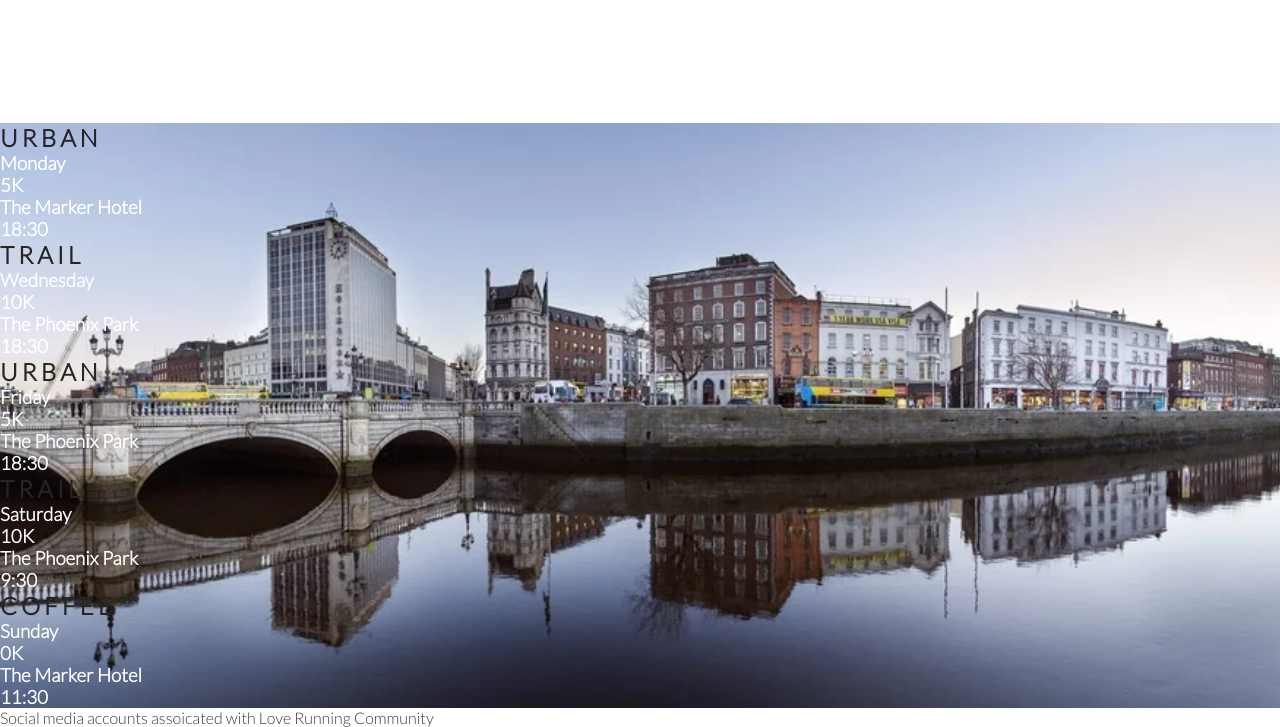
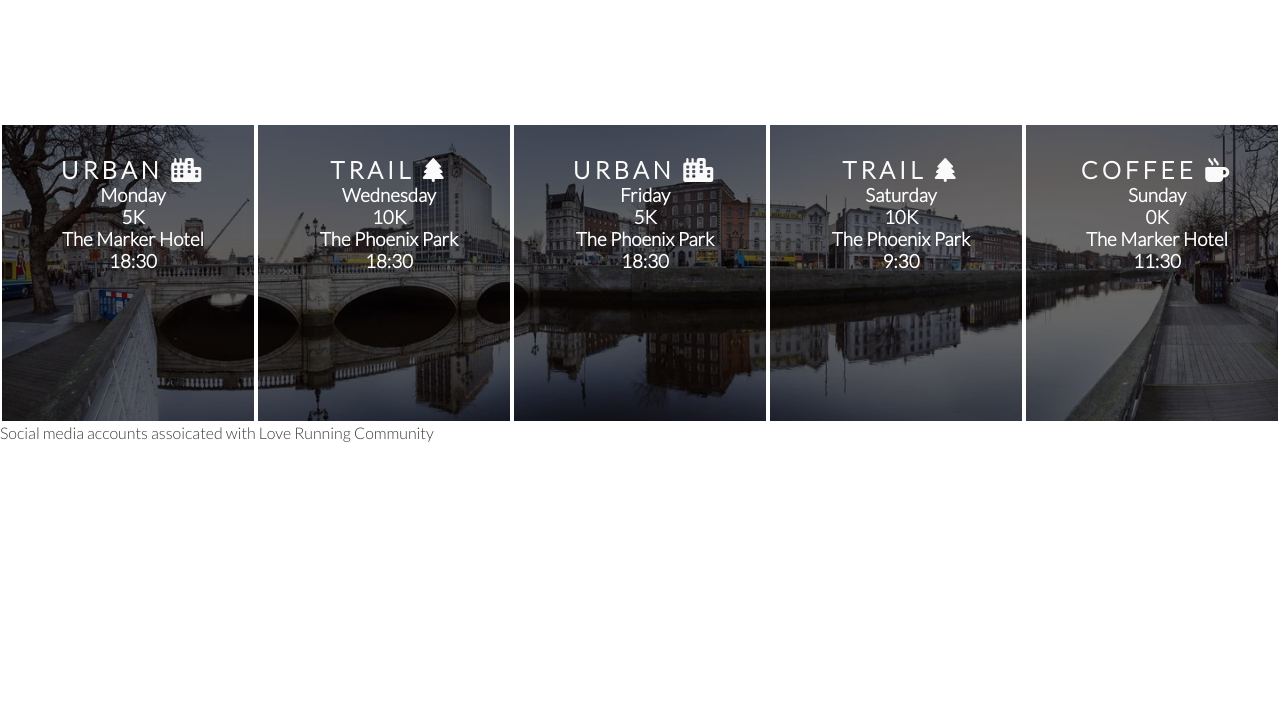
Before and after one commit to David-Maura-Rodgers/Love-Running-Walkthrough-Project, a plain HTML site: page index.html in a window 1280 px wide. Shown: the part 1172-1899 px from the top of the page. After the commit the page ends 1614 px from the top, so only its background shows below. Drawn offline with nearby package versions, Linux system fonts and the light colour scheme.

Commit message:
add styles and fonts for times divs

```diff
--- a/assets/css/style.css
+++ b/assets/css/style.css
@@ -186,3 +186,19 @@ hr {
     width: 100%;
     overflow: hidden;
 }
+
+#times div {
+    color: #fafafa;
+    background-color: rgba(0, 0, 0, 0.6);
+    width: 20%;
+    height: 300px;
+    float: left;
+    padding: 30px 0 0 10px;
+    text-align: center;
+    border: solid 2px #fff;
+    box-sizing: border-box;
+}
+
+#times h2 {
+    color: #fafafa;
+}
--- a/index.html
+++ b/index.html
@@ -82,35 +82,35 @@
     </section>
     <section id="times">
         <div>
-            <h2>Urban</h2>
+            <h2>Urban <i class="fas fa-city"></i></h2>
             <h3>Monday</h3>
             <h3>5K</h3>
             <h3>The Marker Hotel</h3>
             <h3>18:30</h3>
         </div>
         <div>
-            <h2>Trail</h2>
+            <h2>Trail <i class="fas fa-tree"></i></h2>
             <h3>Wednesday</h3>
             <h3>10K</h3>
             <h3>The Phoenix Park</h3>
             <h3>18:30</h3>
         </div>
         <div>
-            <h2>Urban</h2>
+            <h2>Urban <i class="fas fa-city"></i></h2>
             <h3>Friday</h3>
             <h3>5K</h3>
             <h3>The Phoenix Park</h3>
             <h3>18:30</h3>
         </div>
         <div>
-            <h2>Trail</h2>
+            <h2>Trail <i class="fas fa-tree"></i></h2>
             <h3>Saturday</h3>
             <h3>10K</h3>
             <h3>The Phoenix Park</h3>
             <h3>9:30</h3>
         </div>
         <div>
-            <h2>Coffee</h2>
+            <h2>Coffee <i class="fas fa-mug-hot"></i></h2>
             <h3>Sunday</h3>
             <h3>0K</h3>
             <h3>The Marker Hotel</h3>
```
